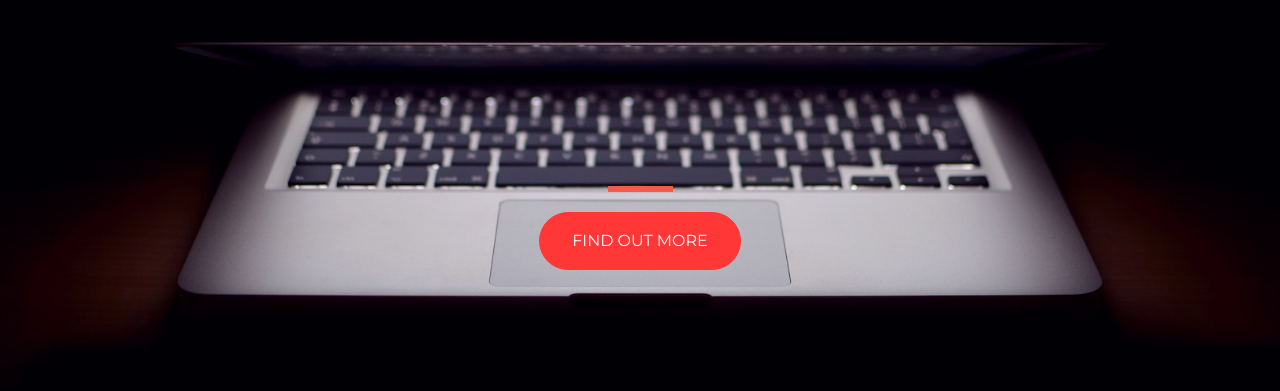
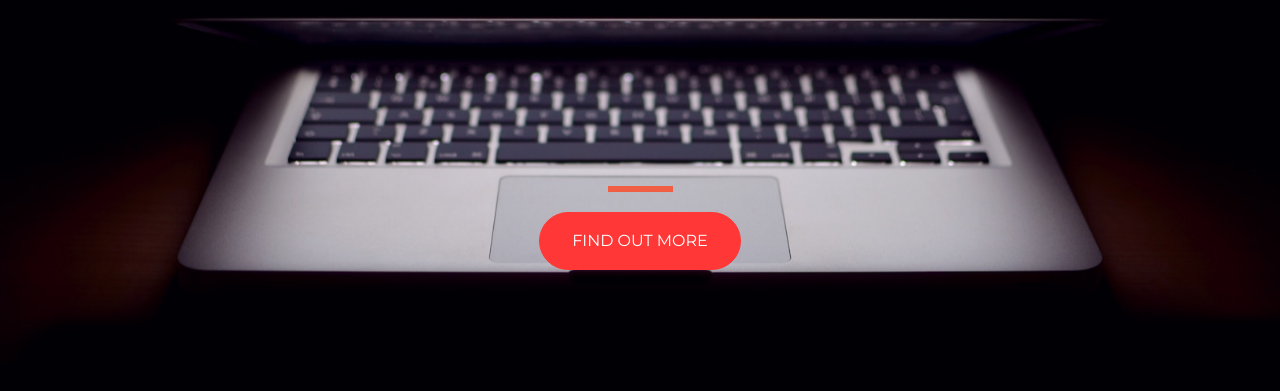
Before and after one commit to clusterfluffed/startup-of-the-year, a plain HTML site: page index.html in a window 1280 px wide. Shown: the part 295-686 px from the top of the page. Drawn offline with nearby package versions, Linux system fonts and the light colour scheme.

Commit message:
Update style.css

```diff
--- a/style.css
+++ b/style.css
@@ -4,7 +4,7 @@ html {
   height: 100%;
   font-family: 'Montserrat', sans-serif;
   color: white;
-  background-image: url(header.jpg);
+  background: url(header.jpg) no-repeat center center fixed;
   background-size: cover;
   z-index: -1;
 }
```
